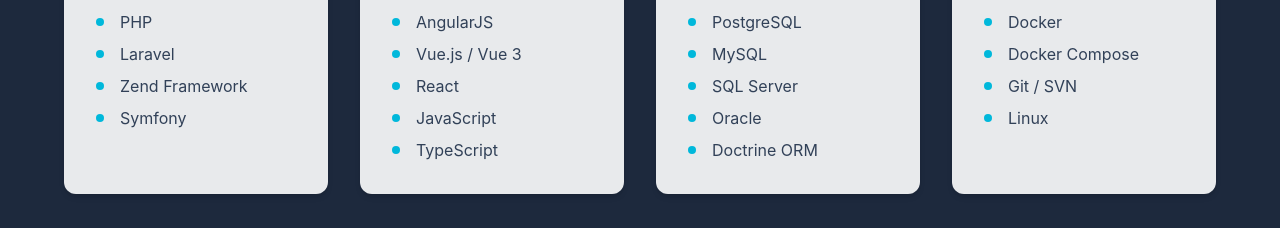
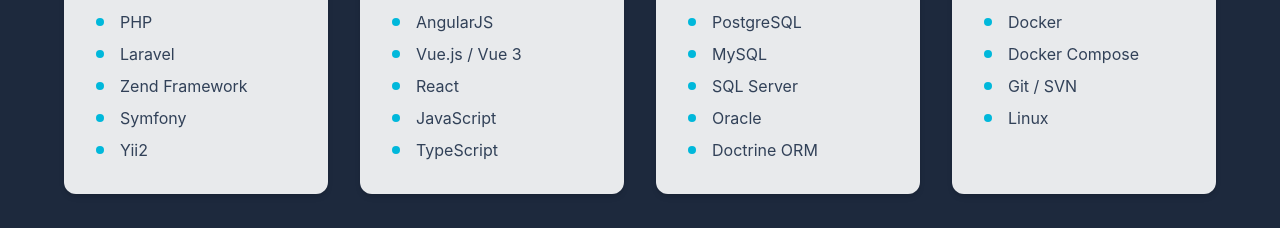
Before and after one commit to Skaylle/Portifolio, a React (Vite) app: page / in a window 1280 px wide. Shown: the part 3540-3768 px from the top of the page. Built offline with nearby package versions, Linux system fonts and the light colour scheme.

Commit message:
deploy github pages

```diff
--- a/src/app/components/Skills.tsx
+++ b/src/app/components/Skills.tsx
@@ -12,6 +12,7 @@
       'Laravel',
       'Zend Framework',
       'Symfony',
+      'Yii2',
     ],
   },
   {
```
